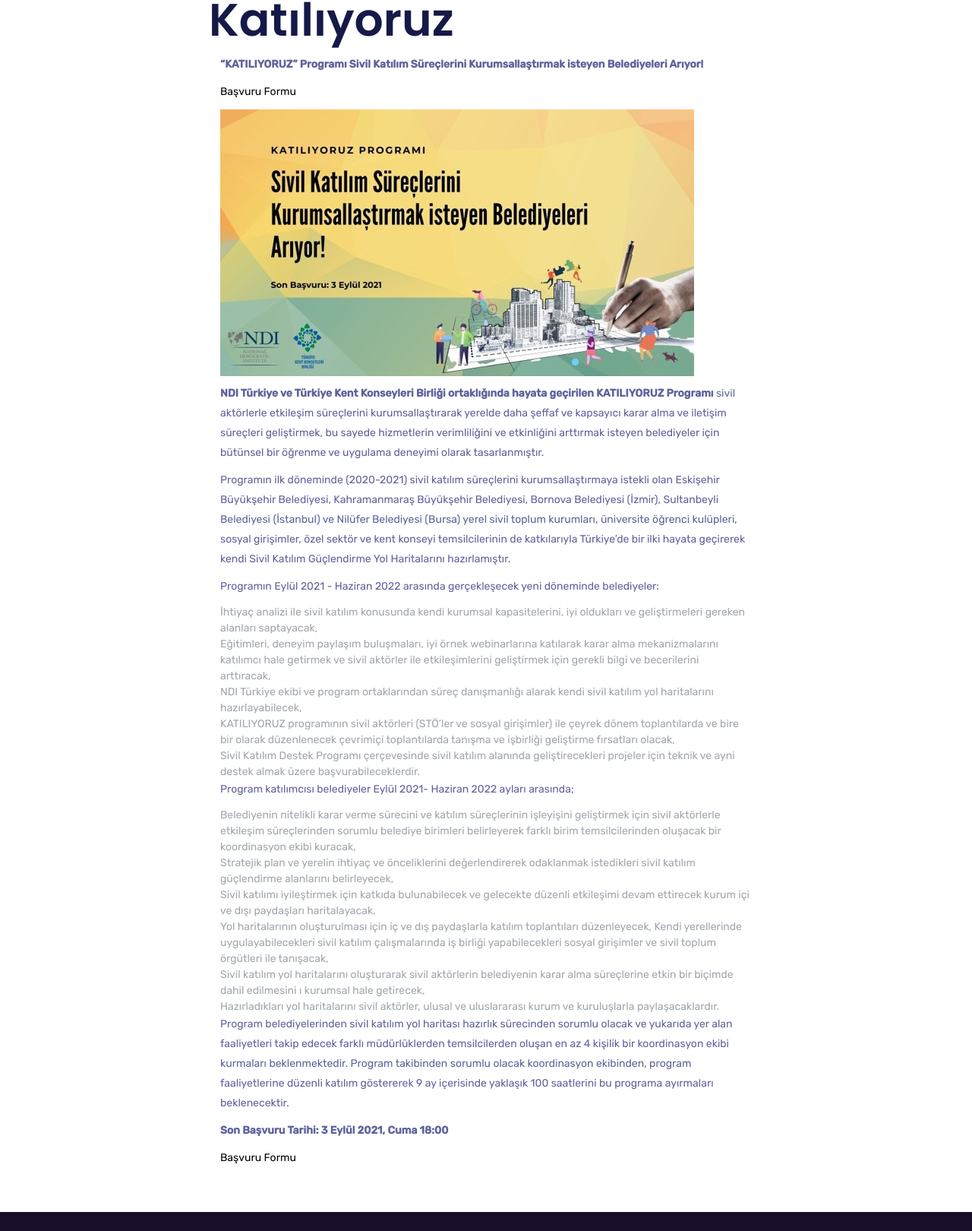
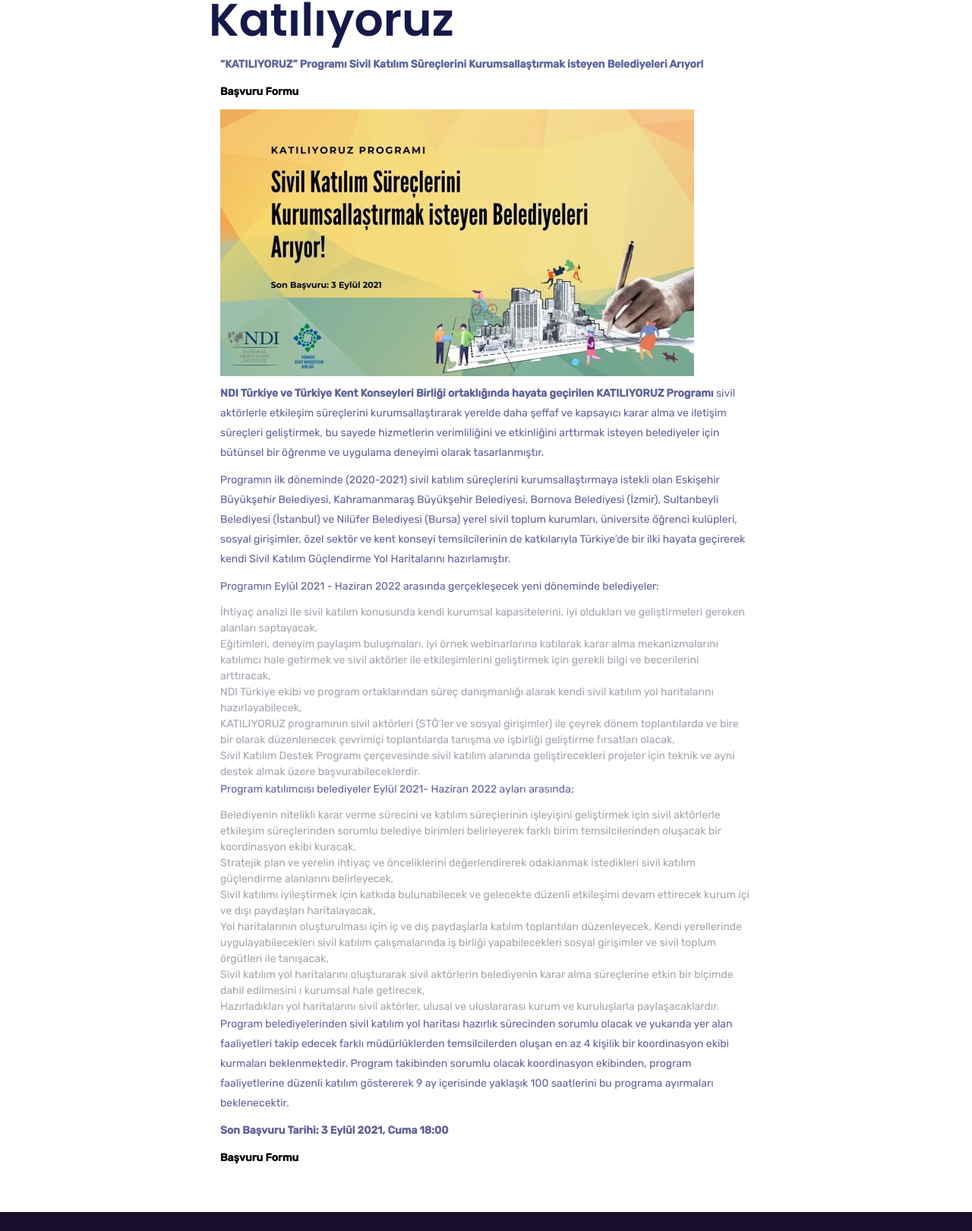
Before and after one commit to uirmaksever/ndi-civic-participation-young-women-website, a Jekyll site: the page built from _posts/programs/2020-08-12-katiliyoruz.md, in a window 1280 px wide. Shown: the part 358-1978 px from the top of the page at 76% size. Built offline with Jekyll 4.4.1, drawn with Linux system fonts in a browser that asks for light colours; some web fonts are replaced; a script that is not in the unit is left out.

```diff
--- a/_posts/programs/2020-08-12-katiliyoruz.md
+++ b/_posts/programs/2020-08-12-katiliyoruz.md
@@ -9,7 +9,7 @@ application_form_url: https://forms.gle/rwb4jr6e9BZCbDi98
 ---
 **“KATILIYORUZ” Programı Sivil Katılım Süreçlerini Kurumsallaştırmak isteyen Belediyeleri Arıyor!**
 
-[Başvuru Formu](https://forms.gle/rwb4jr6e9BZCbDi98)
+**[Başvuru Formu](https://forms.gle/rwb4jr6e9BZCbDi98)**
 
 ![](/assets/uploads/basvuru.jpg)
 
@@ -38,6 +38,6 @@ Program katılımcısı belediyeler Eylül 2021- Haziran 2022 ayları arasında;
 
 Program belediyelerinden sivil katılım yol haritası hazırlık sürecinden sorumlu olacak ve yukarıda yer alan faaliyetleri takip edecek farklı müdürlüklerden temsilcilerden oluşan en az 4 kişilik bir koordinasyon ekibi kurmaları beklenmektedir. Program takibinden sorumlu olacak koordinasyon ekibinden, program faaliyetlerine düzenli katılım göstererek 9 ay içerisinde yaklaşık 100 saatlerini bu programa ayırmaları beklenecektir.
 
-**Son Başvuru Tarihi: 3 Eylül 2021, Cuma 18:00[](https://forms.gle/rwb4jr6e9BZCbDi98)**
+**Son Başvuru Tarihi: 3 Eylül 2021, Cuma 18:00**[](https://forms.gle/rwb4jr6e9BZCbDi98)
 
-[Başvuru Formu](https://forms.gle/rwb4jr6e9BZCbDi98)
+**[Başvuru Formu](https://forms.gle/rwb4jr6e9BZCbDi98)**
```
